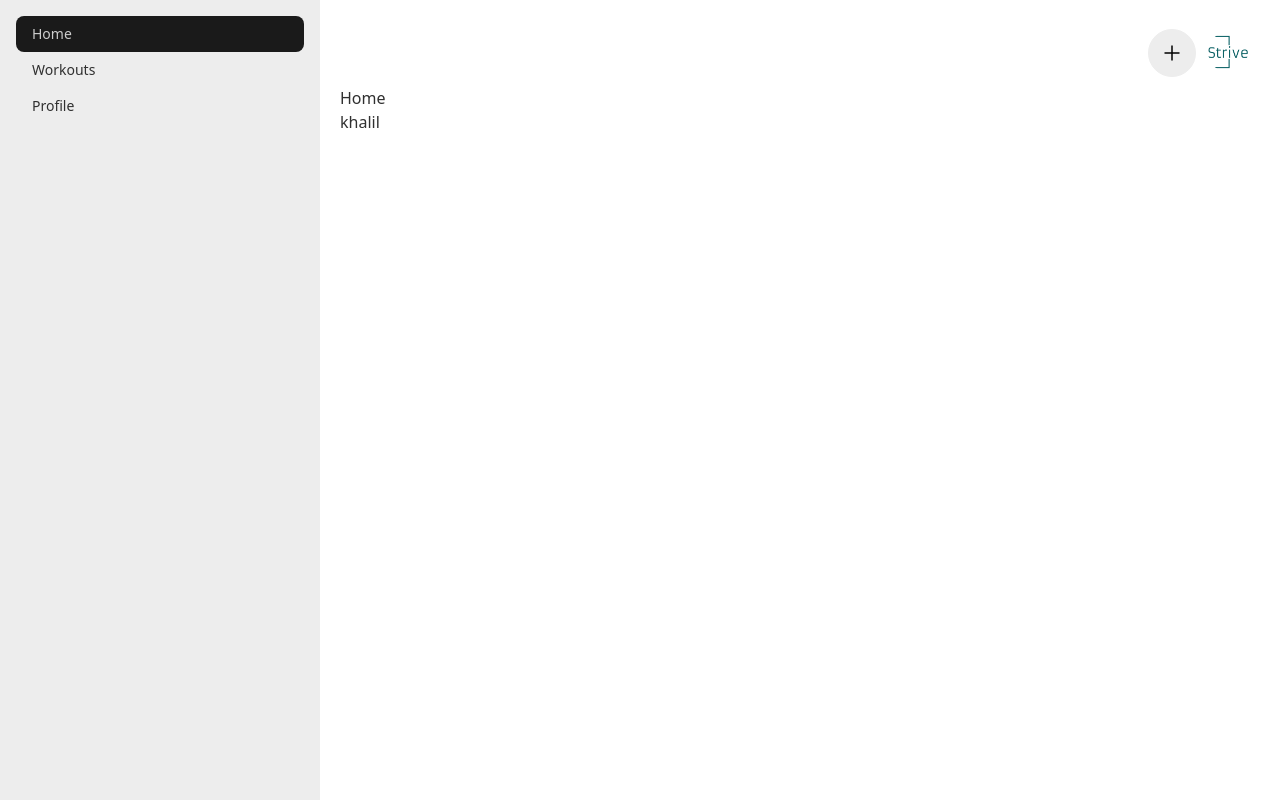
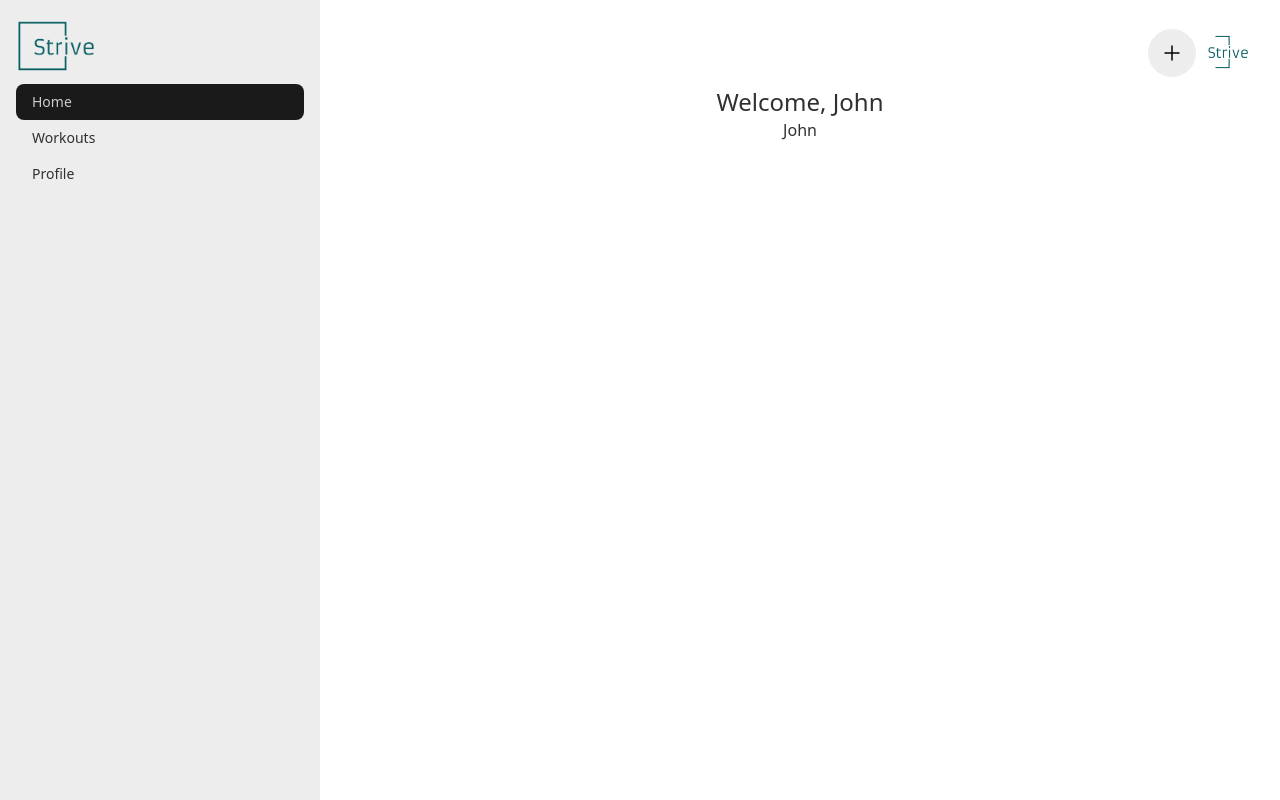
Before and after one commit to khaliltkhalil/strive, a React (Create React App) app: page / in a window 1280 px wide. Built offline with nearby package versions, Linux system fonts and the light colour scheme; no server answers; data requests are answered from the project's data file.

Commit message:
add recharts library

```diff
--- a/db.json
+++ b/db.json
@@ -50,6 +50,11 @@
       "name": "Back Row",
       "workoutId": 8,
       "id": 5
+    },
+    {
+      "name": "Back Row",
+      "workoutId": 5,
+      "id": 6
     }
   ],
   "sets": [
@@ -106,6 +111,18 @@
       "reps": 0,
       "exerciseId": "5",
       "id": 10
+    },
+    {
+      "weight": "4",
+      "reps": "1",
+      "exerciseId": "6",
+      "id": 11
+    },
+    {
+      "weight": "4",
+      "reps": "1",
+      "exerciseId": "6",
+      "id": 12
     }
   ],
   "users": [
--- a/package.json
+++ b/package.json
@@ -11,6 +11,7 @@
     "react-icons": "^4.9.0",
     "react-router-dom": "^5.3.4",
     "react-scripts": "5.0.1",
+    "recharts": "^2.7.2",
     "web-vitals": "^2.1.4"
   },
   "scripts": {
--- a/src/components/Drawer.js
+++ b/src/components/Drawer.js
@@ -7,6 +7,7 @@ import AddWorkout from "./Workout";
 import Workout from "./Workout";
 import Exercise from "./Exercise";
 import Profile from "./Profile";
+import logo from "../images/logo.png";
 
 function Drawer() {
   const [user, setUser] = useState({});
@@ -68,7 +69,7 @@ function Drawer() {
         <Navbar />
         <Switch>
           <Route exact path="/">
-            <Home />
+            <Home user={user} />
           </Route>
           <Route exact path="/profile">
             <Profile user={user} onSubmit={handleProfileSubmit} />
@@ -91,7 +92,9 @@ function Drawer() {
         <label htmlFor="my-drawer-2" className="drawer-overlay"></label>
         <ul className="menu p-4 w-80 h-full bg-base-200 text-base-content">
           {/* Sidebar content here */}
-
+          <div className="w-24 mb-2">
+            <img src={logo}></img>
+          </div>
           <li>
             <NavLink exact to="/">
               Home
--- a/src/components/Home.js
+++ b/src/components/Home.js
@@ -1,13 +1,12 @@
 import React, { useContext } from "react";
-import { AppContext } from "../context/appContext";
 
-function Home() {
-  const { user, setUser } = useContext(AppContext);
-
+function Home({ user }) {
   return (
-    <div>
-      <h1>Home</h1>
-      <h1>{user.firstName}</h1>
+    <div className="flex flex-col items-center">
+      <h1 className="text-2xl">Welcome, {user.firstName}</h1>
+      <section>
+        <h1>{user.firstName}</h1>
+      </section>
     </div>
   );
 }
```
Also changed, not shown: 1 other file (tests, documents, lock files or other folders).
